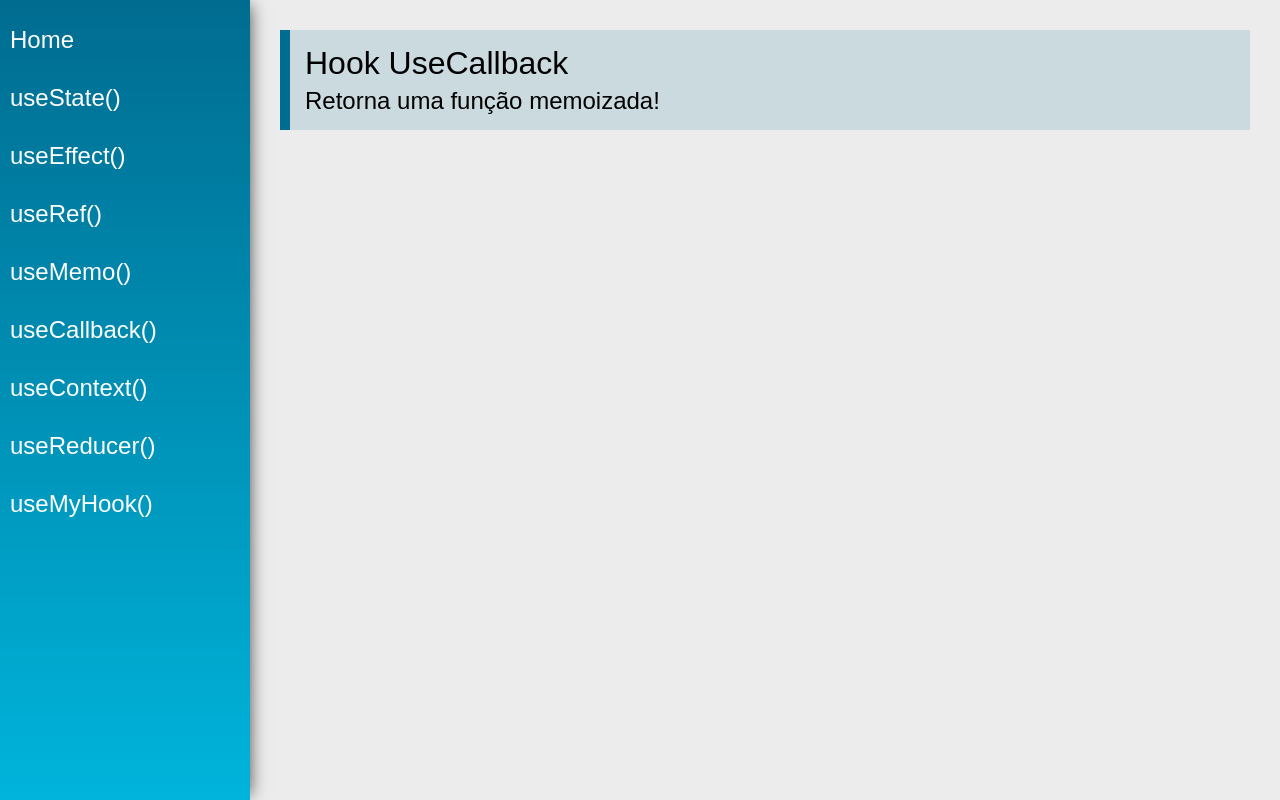
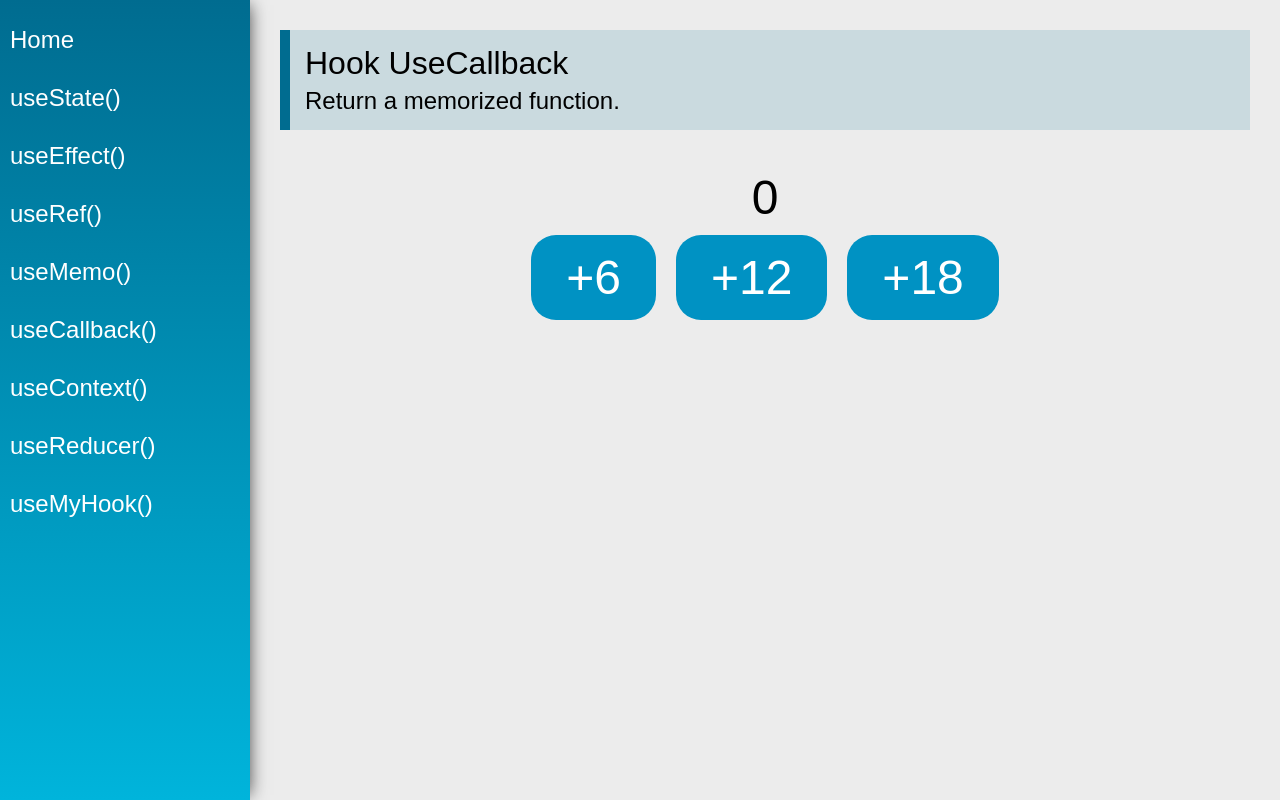
Before and after one commit to LuSrodri/React-hooks-learning, a React (Create React App) app: page /useCallback in a window 1280 px wide. Built offline with nearby package versions, Linux system fonts and the light colour scheme.

Commit message:
useCallback

```diff
--- a/src/views/examples/UseCallback.jsx
+++ b/src/views/examples/UseCallback.jsx
@@ -1,15 +1,29 @@
-import React from 'react'
+
+
+import React, { useCallback, useState } from 'react'
 import PageTitle from '../../components/layout/PageTitle'
+import UseCallbackButtons from './UseCallbackButtons'
 
-const UseCallback = (props) => {
+export default (props) => {
+
+    let [count, setCount] = useState(0)
+
+
+    let addDelta = useCallback(function add(delta) {
+        setCount(curr => curr + delta)
+    }, [setCount])
+
     return (
         <div className="UseCallback">
             <PageTitle
                 title="Hook UseCallback"
-                subtitle="Retorna uma função memoizada!"
+                subtitle="Return a memorized function."
             />
+
+            <div className="center">
+                <span className='text'>{count}</span>
+                <UseCallbackButtons addDelta={addDelta}></UseCallbackButtons>
+            </div>
         </div>
     )
 }
-
-export default UseCallback
--- /dev/null
+++ b/src/views/examples/UseCallbackButtons.jsx
@@ -0,0 +1,16 @@
+
+
+import React, { useState } from 'react'
+import PageTitle from '../../components/layout/PageTitle'
+
+
+export default React.memo( (props) => {
+    console.log("render ....")
+    return (
+        <div>
+            <button className="btn" onClick={() => props.addDelta(6)}>+6</button>
+            <button className="btn" onClick={() => props.addDelta(12)}>+12</button>
+            <button className="btn" onClick={() => props.addDelta(18)}>+18</button>
+        </div>
+    )
+})
```
